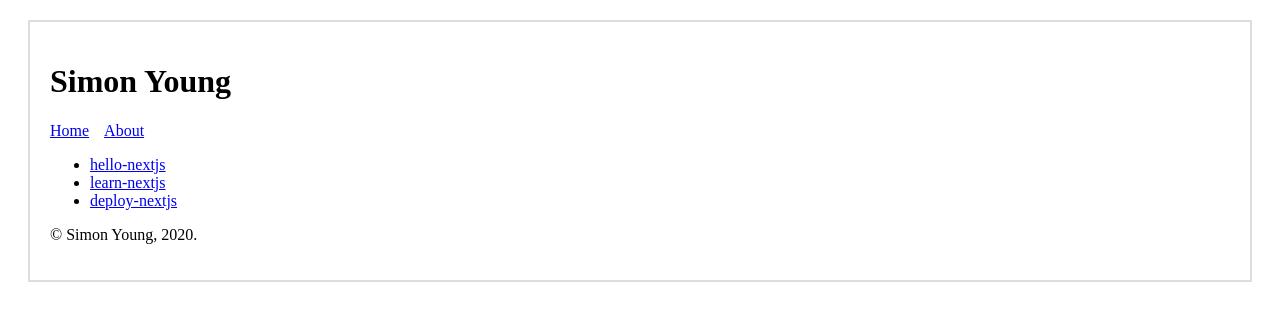
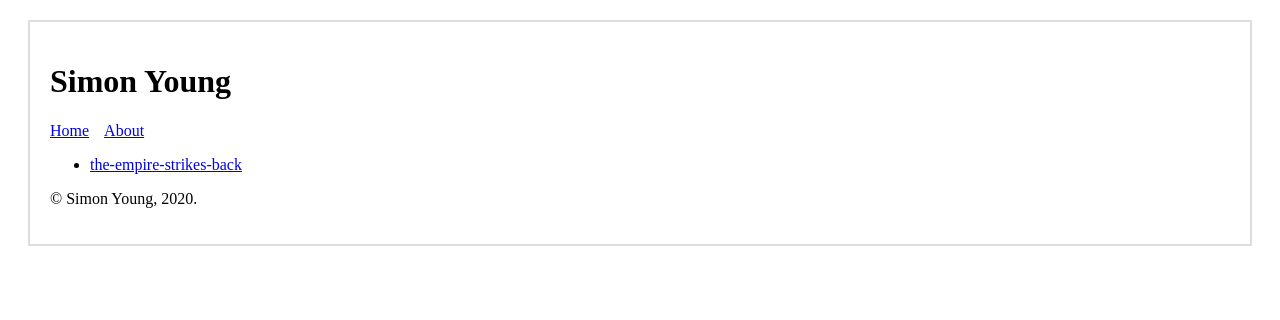
Before and after one commit to simonyoung/simonyoung-io, a Next.js app: page / in a window 1280 px wide. Shown: the top 320 px of the page. Built offline with nearby package versions, Linux system fonts and the light colour scheme.

Commit message:
Update sample blog post and render full Markdown content

```diff
--- a/components/HomePage.js
+++ b/components/HomePage.js
@@ -16,9 +16,7 @@ export default function Posts() {
   return (
     <div>
       <ul>
-        <PostLink id="hello-nextjs" />
-        <PostLink id="learn-nextjs" />
-        <PostLink id="deploy-nextjs" />
+        <PostLink id="the-empire-strikes-back" />
       </ul>
     </div>
   );
--- a/components/Post.js
+++ b/components/Post.js
@@ -1,5 +1,5 @@
 import { useRouter } from 'next/router';
-import matter from 'gray-matter';
+
 import ReactMarkdown from 'react-markdown';
 import Moment from 'react-moment';
 
--- a/pages/p/[slug].js
+++ b/pages/p/[slug].js
@@ -1,6 +1,5 @@
 import { useRouter } from 'next/router';
 import matter from 'gray-matter';
-import ReactMarkdown from 'react-markdown';
 import Layout from '../../components/Layout';
 import Post from '../../components/Post';
 
```
Also changed, not shown: data/posts/blog-post.md (deleted, +0 -10 lines), data/posts/the-empire-strikes-back.md (added, +11 -0 lines).
